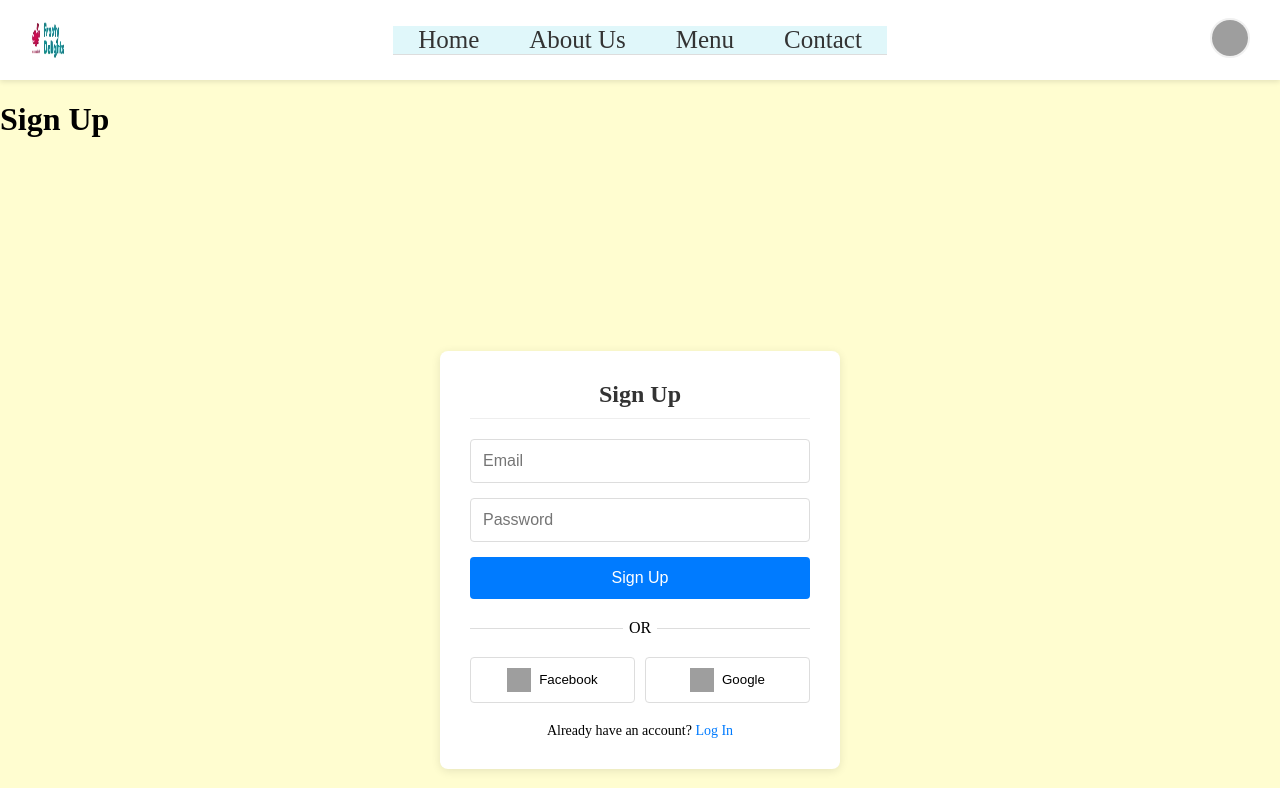
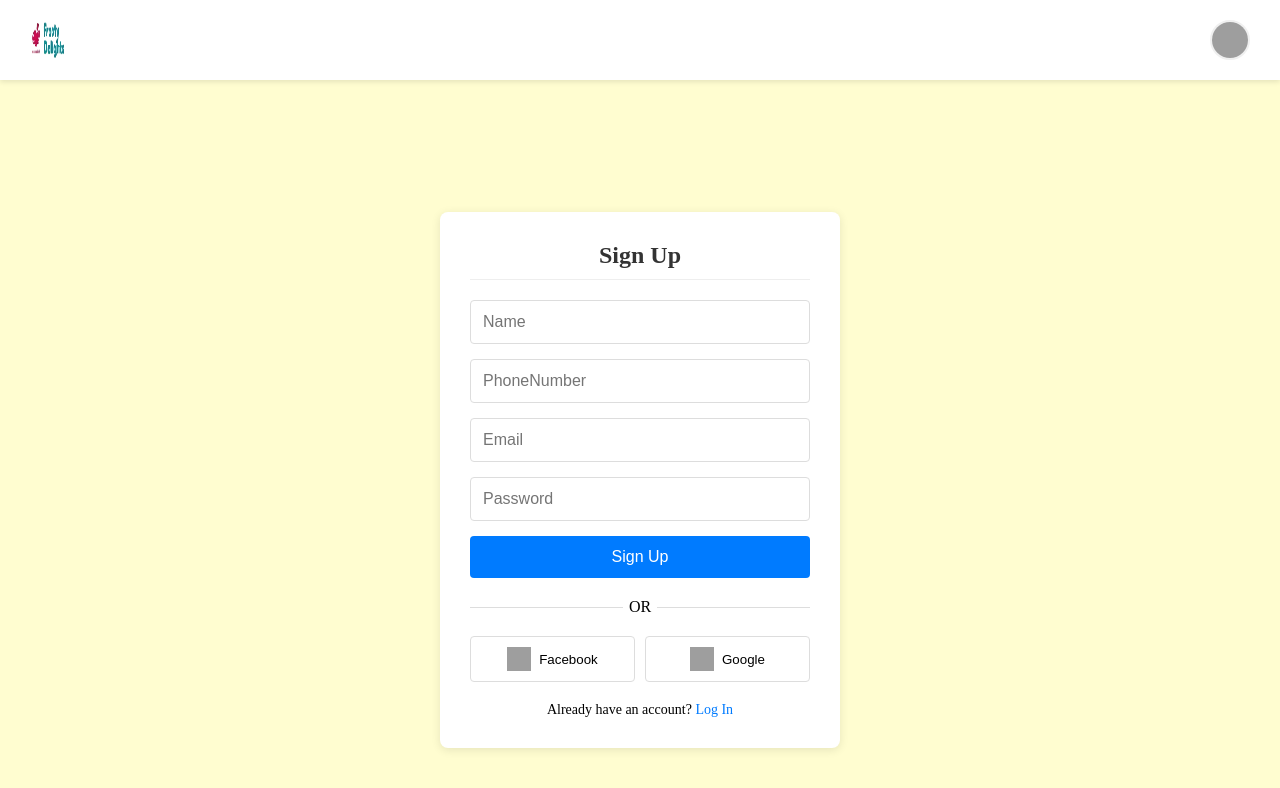
Before and after one commit to MikseWK/Web-based-assignment, a PHP site: page /modules/register.php in a window 1280 px wide. Shown: the top 788 px of the page. Run offline with PHP 8.4, Linux system fonts and the light colour scheme; grey boxes are pictures that could not be loaded.

Commit message:
debugged register

```diff
--- a/css/style.css
+++ b/css/style.css
@@ -425,7 +425,7 @@ header {
     background-color: #f5f5f5;
 }
 
-.user-email {
+.user-name {
     display: block;
     padding: 12px 16px;
     background-color: #f0f0f0;
--- a/header.php
+++ b/header.php
@@ -50,10 +50,11 @@
                         <?php endif; ?>
                     </div>
                     <div class="dropdown-content">
-                        <span class="user-email"><?= $_user->email ?></span>
                         <?php if (isAdmin()): ?>
+                            <span class="user-name">Admin <?= $_user->name ?></span>
                             <a href="/modules/adminProfile.php">Admin Dashboard</a>
                         <?php else: ?>
+                            <span class="user-name"><?= $_user->name ?></span>
                             <a href="/modules/customerprofile.php">My Profile</a>
                             <a href="/modules/orders.php">My Orders</a>
                         <?php endif; ?>
--- a/modules/adminlogin.php
+++ b/modules/adminlogin.php
@@ -32,6 +32,7 @@ if (is_post()) {
         if ($u) {
             $_SESSION['role'] = 'Admin';
             $_SESSION['logged_in'] = true;
+            $_SESSION['message'] = 'You have logged in successfully';
             login($u,'/modules/adminPage.php');
         }
         else {
@@ -54,6 +55,11 @@ $_title = 'Login';
     <link rel="stylesheet" href="../css/style.css">
 </head>
 <body>
+    <?php if (isset($_SESSION['message'])): ?>
+        <div class="message-container">
+            <div class="message"><?= $_SESSION['message']; unset($_SESSION['message']); ?></div>
+        </div>
+    <?php endif; ?>
     <header>
         <div class="logo">
             <a href="/index.php">
--- a/modules/register.php
+++ b/modules/register.php
@@ -2,15 +2,27 @@
 include '../base.php';
 
 if (is_post()) {
-    $email = trim($_POST['email']);
-    $password = trim($_POST['password']);
-    $_err = [];
+    $name = req('name');
+    $password = req('password');
+    $phoneNumber = req('phoneNumber');
+    $email = req('email');
 
-    // Validate email
+    //Validate: name
+    if ($name == '') {
+        $_err['name'] = 'Name Required';
+    }
+
+    //Validate: phone number
+    if ($phoneNumber == '') {
+        $_err['phoneNumber'] = 'Phone Number Required';
+    }
+
+    // Validate: email
     if ($email == '') {
-        $_err['email'] = 'Required';
-    } elseif (!filter_var($email, FILTER_VALIDATE_EMAIL)) {
-        $_err['email'] = 'Invalid email format';
+        $_err['email'] = 'Email Required';
+    }
+    else if (!is_email($email)) {
+        $_err['email'] = 'Invalid email';
     } else {
         $stm = $_db->prepare('SELECT COUNT(*) FROM customer WHERE email = ?');
         $stm->execute([$email]);
@@ -20,7 +32,7 @@ if (is_post()) {
         }
     }
 
-    // Validate password
+    // Validate: password
     if ($password == '') {
         $_err['password'] = 'Required';
     } elseif (!preg_match('/^(?=.*[A-Z])(?=.*[a-z])(?=.*\d)(?=.*[\W_]).{8,}$/', $password)) {
@@ -28,13 +40,12 @@ if (is_post()) {
     }
 
     // If no errors, insert into database
-    if (empty($_err)) {
-        $hashed_password = password_hash($password, PASSWORD_DEFAULT); // Hash password
-        $stm = $_db->prepare('INSERT INTO customer (email, password) VALUES (?, ?)');
+    if (!$_err) {
+        $stm = $_db->prepare('INSERT INTO customer (name, password, phoneNumber, email) VALUES (?, SHA1(?), ?, ?)');
 
-        if ($stm->execute([$email, $hashed_password])) {
-            header('Location: customerlogin.php');
-            exit();
+        if ($stm->execute([$name, $password, $phoneNumber, $email])) {
+            $_SESSION['message'] = 'You have registered successfully';
+            redirect('/modules/customerlogin.php');
         } else {
             $_err['db'] = 'Database error. Please try again.';
         }
@@ -42,7 +53,6 @@ if (is_post()) {
 }
 
 $_title = 'Sign Up';
-include '../header.php';
 ?>
 <!DOCTYPE html>
 <html lang="en">
@@ -53,6 +63,31 @@ include '../header.php';
     <link rel="stylesheet" href="../css/style.css">
 </head>
 <body>
+    <?php if (isset($_SESSION['message'])): ?>
+        <div class="message-container">
+            <div class="message"><?= $_SESSION['message']; unset($_SESSION['message']); ?></div>
+        </div>
+    <?php endif; ?>
+
+    <header>
+        <div class="logo">
+            <a href="/index.php">
+                <img src="/images/logo.png" alt="Frost Delights Logo">
+            </a>
+        </div>
+
+        <div class="dropdown">
+                    <div class="profile-pic-container">
+                        <img src="/assets/images/user-icon.png" alt="Login" class="profile-pic">
+                    </div>
+                    <div class="dropdown-content">
+                        <a href="/modules/customerlogin.php">Customer Login</a>
+                        <a href="/modules/adminlogin.php">Admin Login</a>
+                        <a href="/modules/register.php">Register</a>
+                    </div>
+                </div>
+    </header>
+
     <div class="login-container">
         <div class="login-form-container">
             <div class="login-tabs">
@@ -60,6 +95,16 @@ include '../header.php';
             </div>
 
             <form method="POST">
+                <input type="name" name="name" class="login-input" placeholder="Name"
+                value="<?= isset($name) ? htmlspecialchars($name) : ''; ?>">
+                <?php if (isset($_err['name'])): ?>
+                    <div class="error-message"><?= $_err['name'] ?></div>
+                <?php endif; ?>
+                <input type="phoneNumber" name="phoneNumber" class="login-input" placeholder="PhoneNumber"
+                value="<?= isset($phoneNumber) ? htmlspecialchars($phoneNumber) : ''; ?>">
+                <?php if (isset($_err['phoneNumber'])): ?>
+                    <div class="error-message"><?= $_err['phoneNumber'] ?></div>
+                <?php endif; ?>
                 <input type="email" name="email" class="login-input" placeholder="Email"
                 value="<?= isset($email) ? htmlspecialchars($email) : ''; ?>">
                 <?php if(isset($_err['email'])): ?>
```
Also changed, not shown: modules/customerlogin.php (+15 -2 lines), modules/logout.php (+0 -7 lines).
